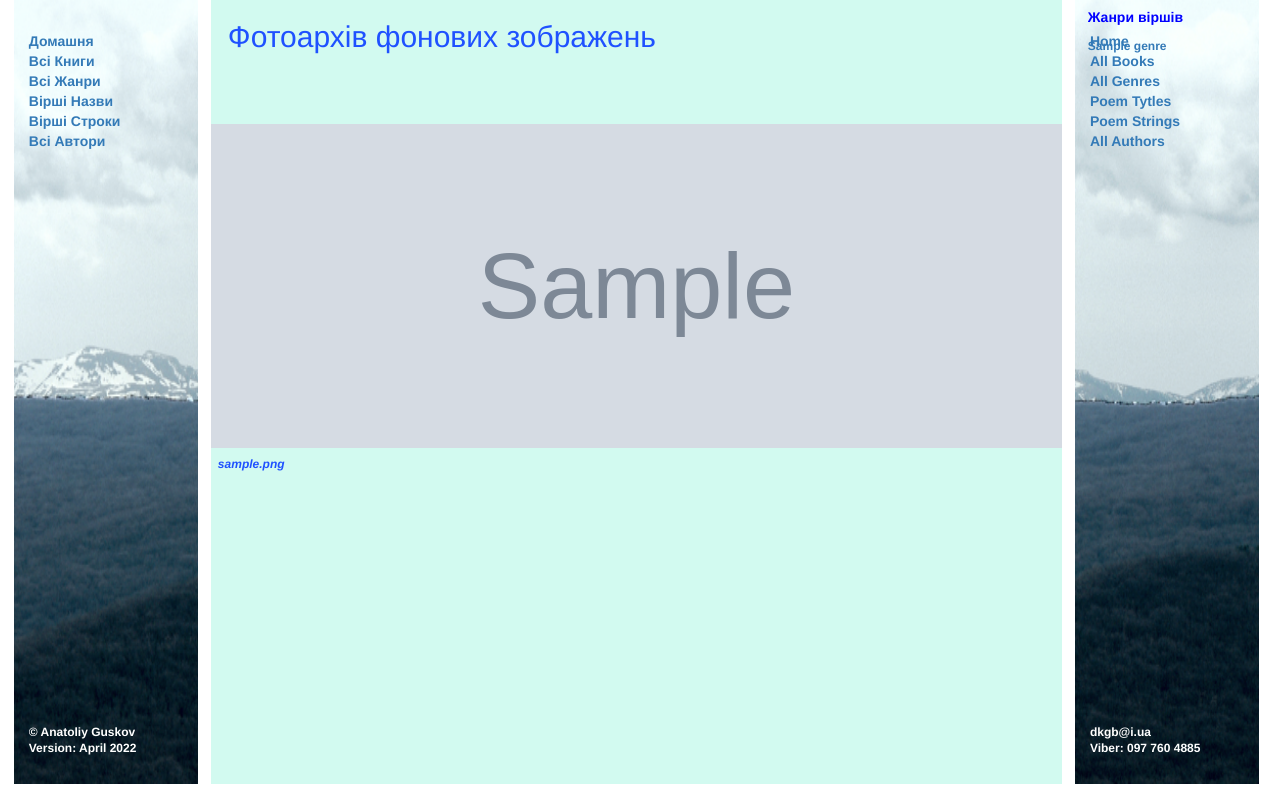
After one commit to AnatolGuskov/poem_guskov, a Django app: page /poems/image/ in a window 1280 px wide. The commit adds this page. Run offline with Django 4.2, Linux system fonts and the light colour scheme; tables that the repository leaves empty hold one stand-in row (values such as "Sample post"); grey boxes marked "Sample" are stand-in pictures; some libraries are stand-ins or nearby versions.

Commit message:
Genre Image, Index site etc.

```diff
--- a/poems/context_processors.py
+++ b/poems/context_processors.py
@@ -12,15 +12,16 @@ def author (request):
     return{'author_list': Author.objects.all(),
            'genre_list': Genre.objects.all(),
            'book_list': Book.objects.all(),
+           'name_library': "Бібліотека поезій Анатолія Гуськова",
            'name_tytle': name_tytle, 'name_text': name_text,
            'name_genre_text': name_genre_text,
-           'last_poem_list': Poem.objects.all().filter(author_id = 1).order_by('-date')[:7]
+           # 'last_poem_list': Poem.objects.all().filter(author_id = 1).order_by('-date')[:7]
            }
 
 
 def last_poem (request):
-    last_poem_list = Poem.object.all().order_by('-date')[:7]
+    last_poem_list = Poem.objects.all().order_by('-date')[:7]
 
-    return {'last_poem_list': Poem.object.all().order_by('-date')[:7]
+    return {'last_poem_list': Poem.objects.all().order_by('-date')[:7]
 
             }
--- a/poems/urls.py
+++ b/poems/urls.py
@@ -24,17 +24,18 @@ urlpatterns = [
     path('genres/ukr', views.genre_list_ukr, name='genres_ukr'),
     # path(r'^genres/(?P<pk>\d+)$', views.GenreDetailView.as_view(), name='genre-detail'),
     path('genres/<pk>', views.genre_detail, name='genre-detail'),
+    path('image/', views.genre_image_list, name='genre_image'),
 
     # path('books/', views.book_list, name='books'),
     path('books/ukr', views.book_list_ukr, name='books_ukr'),
     path('book/<pk>', views.BookDetailView.as_view(), name='book-detail'),
 
     # path(r'^poems/$', views.PoemListView.as_view(), name='poem'),
-    path('poems/', views.poem_list, name='poem_tytle'),
+    path('poems/', views.poem_list_all, name='poem_tytle'),
     path('poems/ukr', views.poem_list_ukr, name='poem_tytle_ukr'),
     path('poems/rus', views.poem_list_rus, name='poem_tytle_rus'),
 
-    path('poems/str/', views.poem_list_string, name='poem_string'),
+    path('poems/str/', views.poem_list_string_all, name='poem_string'),
     path('poems/str/ukr', views.poem_list_string_ukr, name='poem_string_ukr'),
     path('poems/str/rus', views.poem_list_string_rus, name='poem_string_rus'),
 
--- a/poems/views.py
+++ b/poems/views.py
@@ -112,9 +112,21 @@ def genre_detail(request, pk):
                  'color1': color1, 'color2': color2, 'color3': color3, 'color4': color4,
                  }
     )
+
+#==================== genre_image_lst ===========
+def genre_image_list(request):
+    genre_image_list = Genre.objects.all().order_by('image_name')
+
+    return render(
+        request,
+        'poems/genre_image_list.html',
+        context={'genre_image_list': genre_image_list,
+
+                  }
+    )
+
 #================= BOOK =====================
-
-#================================= book_list_ukr
+#=============== book_list_ukr
 def book_list_ukr(request):
     book_list = Book.objects.all().order_by("-public_date")
 
@@ -133,8 +145,8 @@ def book_list_ukr(request):
                  'name_poem': name_poem}
     )
 
-# =============== POEMS LIST TITLE ================
-def poem_list(request):
+# ============================= POEMS LIST TITLE ================
+def poem_list_all(request):
     poem_list = Poem.objects.all().filter(author_id = 1)
     poem_list_authors = Poem.objects.all().filter(~Q(author_id = 1))
 
@@ -155,7 +167,7 @@ def poem_list(request):
                  'name_library': name_library, 'name_num': name_num,
                  }
     )
-# ===============================  poem_list_ukr
+# =============================== poem_list_ukr
 def poem_list_ukr(request):
     poem_list = Poem.objects.all().filter(author_id=1, poem_lang = 'укр.')
     poem_list_authors = Poem.objects.all().filter(~Q(author_id=1),poem_lang = 'укр.')
@@ -199,8 +211,8 @@ def poem_list_rus(request):
                  'name_library': name_library, 'name_num': name_num,
                  }
     )
-# ===================== POEMS LIST STRING ===============
-def poem_list_string(request):
+# ============================== POEMS LIST STRING =====+++++==========
+def poem_list_string_all(request):
     poem_list = Poem.objects.all().filter(author_id=1).order_by("headline")
     poem_list_authors = Poem.objects.all().filter(~Q(author_id=1)).order_by("headline")
 
@@ -221,7 +233,7 @@ def poem_list_string(request):
                  'name_library': name_library, 'name_num': name_num,
                  }
     )
-# ===============================================
+# ================================ poem_list_string_ukr ===============
 def poem_list_string_ukr(request):
     poem_list = Poem.objects.all().filter(author_id=1, poem_lang = 'укр.').order_by("headline")
     poem_list_authors = Poem.objects.all().filter(~Q(author_id=1), poem_lang = 'укр.').order_by("headline")
@@ -243,7 +255,7 @@ def poem_list_string_ukr(request):
                  'name_library': name_library, 'name_num': name_num,
                  }
     )
-# ==================================================
+# ================================ poem_list_string_rus ==================
 def poem_list_string_rus(request):
     poem_list = Poem.objects.all().filter(author_id=1, poem_lang='рос.').order_by("headline")
     poem_list_authors = Poem.objects.all().filter(~Q(author_id=1), poem_lang='рос.').order_by("headline")
@@ -265,10 +277,13 @@ def poem_list_string_rus(request):
                  'name_library': name_library, 'name_num': name_num,
                  }
     )
+
+
+
+
 # =============== Обобщенные представление (архив) ================
 class GenreListView(generic.ListView):
     model = Genre
-
 # ===============================
 class GenreDetailView(generic.DetailView):
     model = Genre
--- a/polls/templates/poems/base_generic.html
+++ b/polls/templates/poems/base_generic.html
@@ -95,6 +95,7 @@
           <li><a href="{% url 'poems:poem_tytle' %}"><strong>Вірші Назви</strong></a></li>
           <li><a href="{% url 'poems:poem_string' %}"><strong>Вірші Строки</strong></a></li>
           <li><a href="{% url 'poems:authors_ukr' %}"><strong>Інші Автори</strong></a></li>
+          <li><a href="{% url 'poems:genre_image' %}"><strong>Фотоархів</strong></a></li>
 
     </div>  <!-- menu_ukr -->
 
--- /dev/null
+++ b/polls/templates/poems/genre_image_list.html
@@ -0,0 +1,112 @@
+<!DOCTYPE html>
+<html lang="en">
+<head>
+    <meta charset="UTF-8">
+    <title>Genre Image</title>
+
+
+</head>
+
+<style>
+    table, th, td {
+          border: 0px solid black;
+          vertical-align: top;
+        }
+
+    .top-left {
+        position: absolute;
+        top: 0%; height: 8.0%
+        left: 20px; width: 100.0%;
+        color: darkblue;
+        background: none;
+    }
+
+    .bottom-left {
+        position: absolute;
+        top: 85.0%;
+        left: 20px;
+        color: darkgrey;
+    }
+
+    .top-right {
+        position: absolute;
+         left: 75.0%;     top: 7.0%;
+         width: 22.0%;
+         text-align: right;
+    }
+
+    .bottom-right {
+        position: absolute;
+         left: 60.0%;     top: 83.0%;
+         width: 37.0%;
+         font-size: 8px; font-style: italic; text-align: right;
+    }
+
+    .image_genre_list {
+        background: none;
+        overflow: auto;
+        border: 0px solid black;
+        position: absolute;
+        left:0.0%;       top:12.0%;
+        width: 100.0%;   height: 88.0%;
+        padding-left: 0px;
+
+    }
+
+    .side_right_genre {
+        background: none;
+        border: 0px solid black;
+        overflow: auto;
+        position: absolute;
+        left:103%;       top:0px;
+        width: 20%;   height: 80.0%;
+        padding-left: 0;
+        color: blue;
+    }
+
+</style>
+
+<body>
+
+    {% extends "poems/base_generic.html" %}
+    {% load static %}
+
+    {% block content %}
+
+<div class="top-left">
+          <h2 style = "color:rgb(31, 81, 255)">
+              &nbsp;&nbsp;Фотоархів фонових зображень</h2>
+</div>  <!-- top-left -->
+
+<div class="image_genre_list">
+
+    {% for image in genre_image_list %}
+    <p>&nbsp;</p>
+
+   <img src="{% static image.image_genre %}" alt={{image.name}}
+         style="width:100%;height:47.0%;"/>
+    <h5 style = "color:rgb(31, 81, 255); font-size: 12px; font-style: italic;">
+           &nbsp;&nbsp;<b>{{ image.image_name }}</b> </h5>
+
+    {% endfor %}
+
+</div> <!-- image_genre_list -->
+
+     <div class="side_right_genre">
+         <h5 style ="color: blue;"><b>Жанри віршів</b></h5>
+{% for genre in genre_list %}
+
+   <a href="{{ genre.get_absolute_url }}"> <b style = "font-size: 12px"> {{ genre.name }} </b></a><br>
+
+{% endfor %}
+     </div> <!-- side_right_genre -->
+
+
+
+
+{% endblock %}
+
+
+
+</body>
+</html>
```
Also changed, not shown: polls/templates/poems/genre_detail.html (+5 -3 lines), poems/static/images/genres/12 public.jpg, poems/static/images/genres/14 jokes.jpg, poems/static/images/genres/20 pushkin.jpg.
